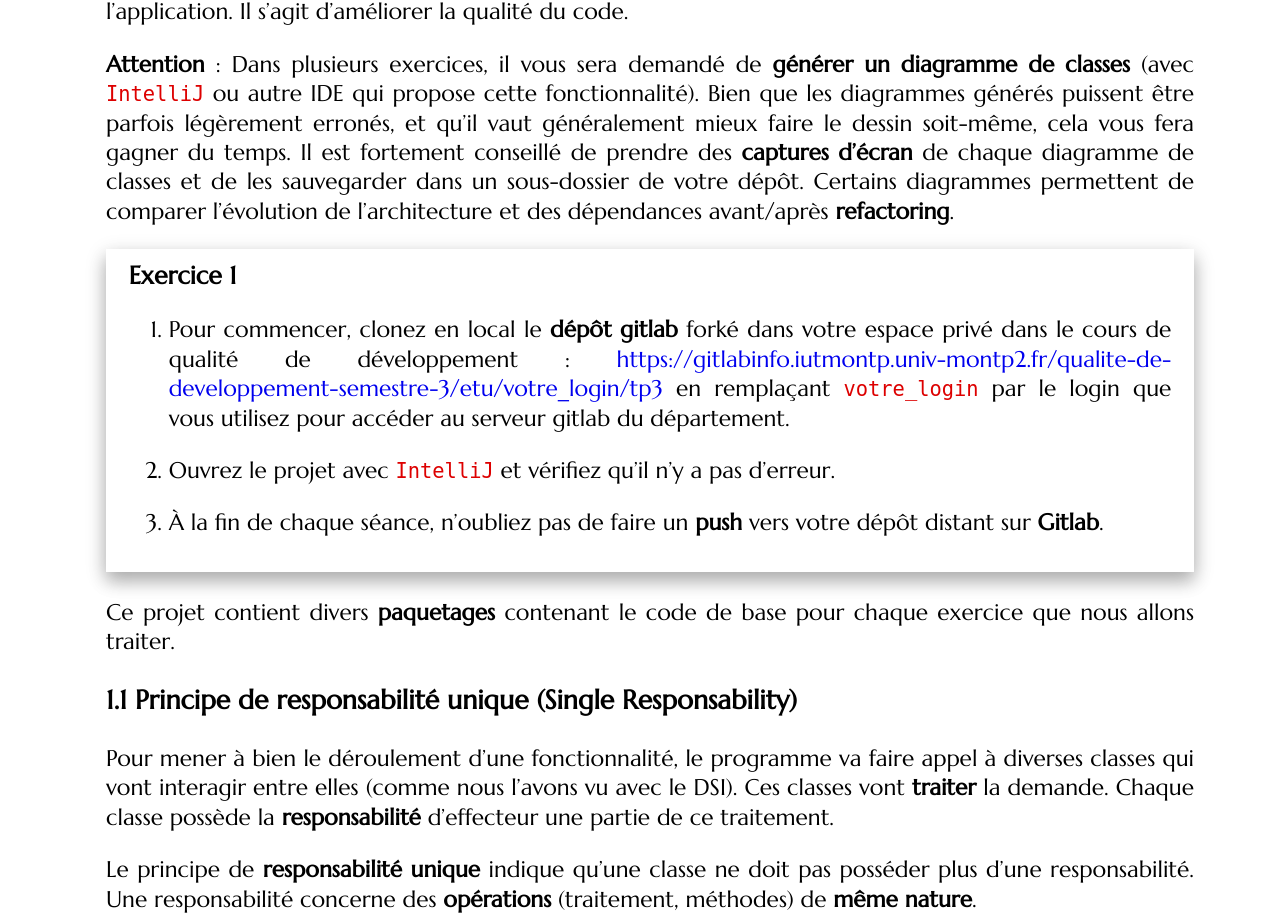
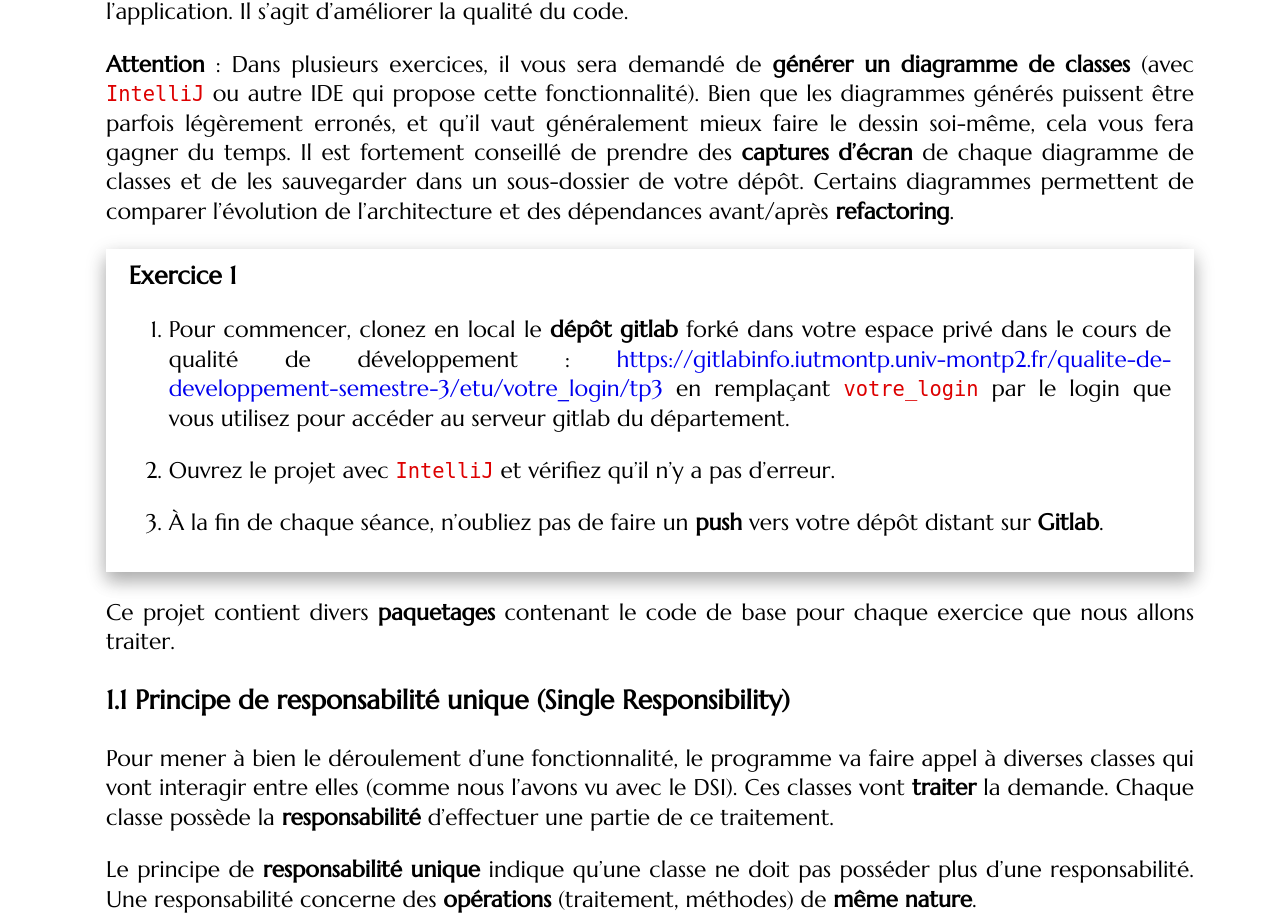
Before and after one commit to mgasquet/R304-QualiteDeveloppement, a Jekyll site: the page built from tutorials/tutorial3.md, in a window 1280 px wide and 1400 px high, scrolled down 2492 px. Shown: the part 181-1096 px from the top of the window. Built offline with Jekyll 4.4.1, drawn with Linux system fonts in a browser that asks for light colours; some web fonts are replaced; some of the changed text lies outside the part shown.

Commit message:
encore quelques typos

````diff
--- a/tutorials/tutorial3.md
+++ b/tutorials/tutorial3.md
@@ -29,9 +29,9 @@ Bref, dans ce cours, nous allons commencer par nous intéresser aux **principes
 
 Les **principes SOLID** représentent un acronyme lié aux 5 principes clés pour obtenir un logiciel qualitatif :
 
-* Le principe de **responsabilité unique** (`S`ingle responsability)
-
-* Le principe **ouvert/fermé** (`O`pen/Close)
+* Le principe de **responsabilité unique** (`S`ingle responsibility)
+
+* Le principe **ouvert/fermé** (`O`pen/Closed)
 
 * Le principe de **substitution de Liskov** (`L`iskov substitution)
 
@@ -54,7 +54,7 @@ Dans ce TP, nous allons étudier chaque principe et nous allons vous fournir du
 
 Ensuite, nous allons voir comme un des principes **SOLID** permet de régler cela, et vous allez donc devoir **refactorer** les différentes applications. **Refactorer** du code (ou réusiner du code en français) signifie retravailler le code source du programme sans pour autant ajouter de nouvelles fonctionnalités à l'application. Il s'agit d'améliorer la qualité du code.
 
-**Attention** : Dans plusieurs exercices, il vous sera demandé de **générer un diagramme de classes** (avec `IntelliJ` ou autre IDE qui propose cette fonctionnalité). Bien que les diagrammes générés puissent être parfois légèrement erronés, et qu'il vaut généralement mieux faire le dessin soit-même, cela vous fera gagner du temps. Il est fortement conseillé de prendre des **captures d'écran** de chaque diagramme de classes et de les sauvegarder dans un sous-dossier de votre dépôt. Certains diagrammes permettent de comparer l'évolution de l'architecture et des dépendances avant/après **refactoring**.
+**Attention** : Dans plusieurs exercices, il vous sera demandé de **générer un diagramme de classes** (avec `IntelliJ` ou autre IDE qui propose cette fonctionnalité). Bien que les diagrammes générés puissent être parfois légèrement erronés, et qu'il vaut généralement mieux faire le dessin soi-même, cela vous fera gagner du temps. Il est fortement conseillé de prendre des **captures d'écran** de chaque diagramme de classes et de les sauvegarder dans un sous-dossier de votre dépôt. Certains diagrammes permettent de comparer l'évolution de l'architecture et des dépendances avant/après **refactoring**.
 
 <div class="exercise">
 
@@ -68,9 +68,9 @@ Ensuite, nous allons voir comme un des principes **SOLID** permet de régler cel
 
 Ce projet contient divers **paquetages** contenant le code de base pour chaque exercice que nous allons traiter.
 
-### Principe de responsabilité unique (Single Responsability)
-
-Pour mener à bien le déroulement d'une fonctionnalité, le programme va faire appel à diverses classes qui vont interagir entre elles (comme nous l'avons vu avec le DSI). Ces classes vont **traiter** la demande. Chaque classe possède la **responsabilité** d'effecteur une partie de ce traitement.
+### Principe de responsabilité unique (Single Responsibility)
+
+Pour mener à bien le déroulement d'une fonctionnalité, le programme va faire appel à diverses classes qui vont interagir entre elles (comme nous l'avons vu avec le DSI). Ces classes vont **traiter** la demande. Chaque classe possède la **responsabilité** d'effectuer une partie de ce traitement.
 
 Le principe de **responsabilité unique** indique qu'une classe ne doit pas posséder plus d'une responsabilité. Une responsabilité concerne des **opérations** (traitement, méthodes) de **même nature**.
 
@@ -161,7 +161,7 @@ class Main {
 }
 ```
 
-Ici, chaque classe à **une responsabilité unique** : si la logique pour envoyer un mail change, la classe **Email** n'est pas impactée.
+Ici, chaque classe a **une responsabilité unique** : si la logique pour envoyer un mail change, la classe **Email** n'est pas impactée.
 
 Le principe de responsabilité unique s'applique également aux **paquetages** : chaque paquetage est lié à une responsabilité du programme. Dans un logiciel plus complet, on aurait différents paquetages avec différents rôles : IHM, contrôleurs, services, stockage... (et on pourrait (même *devrait*) aller plus en détail).
 
````
Also changed, not shown: other parts of tutorials/tutorial3.md (+3 -3 lines).
